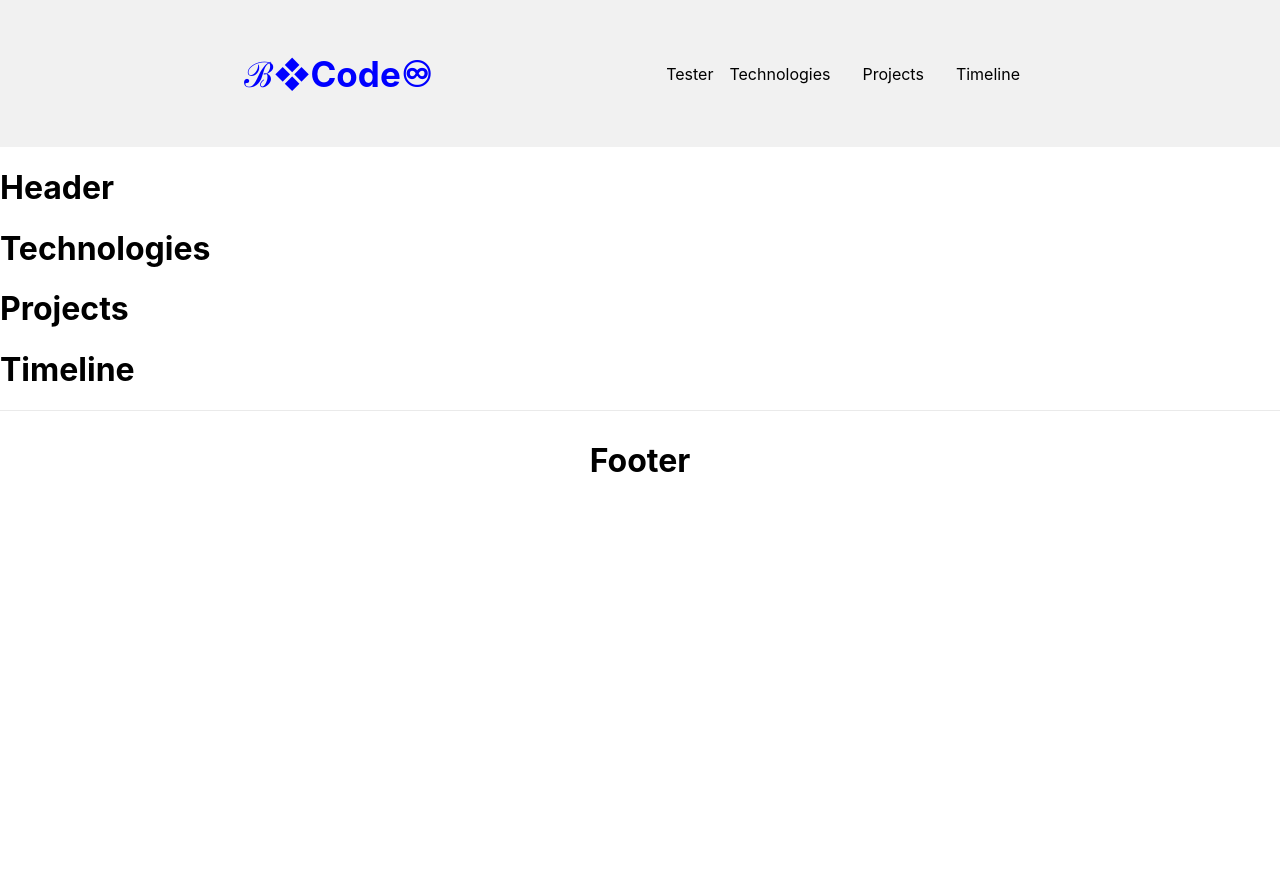
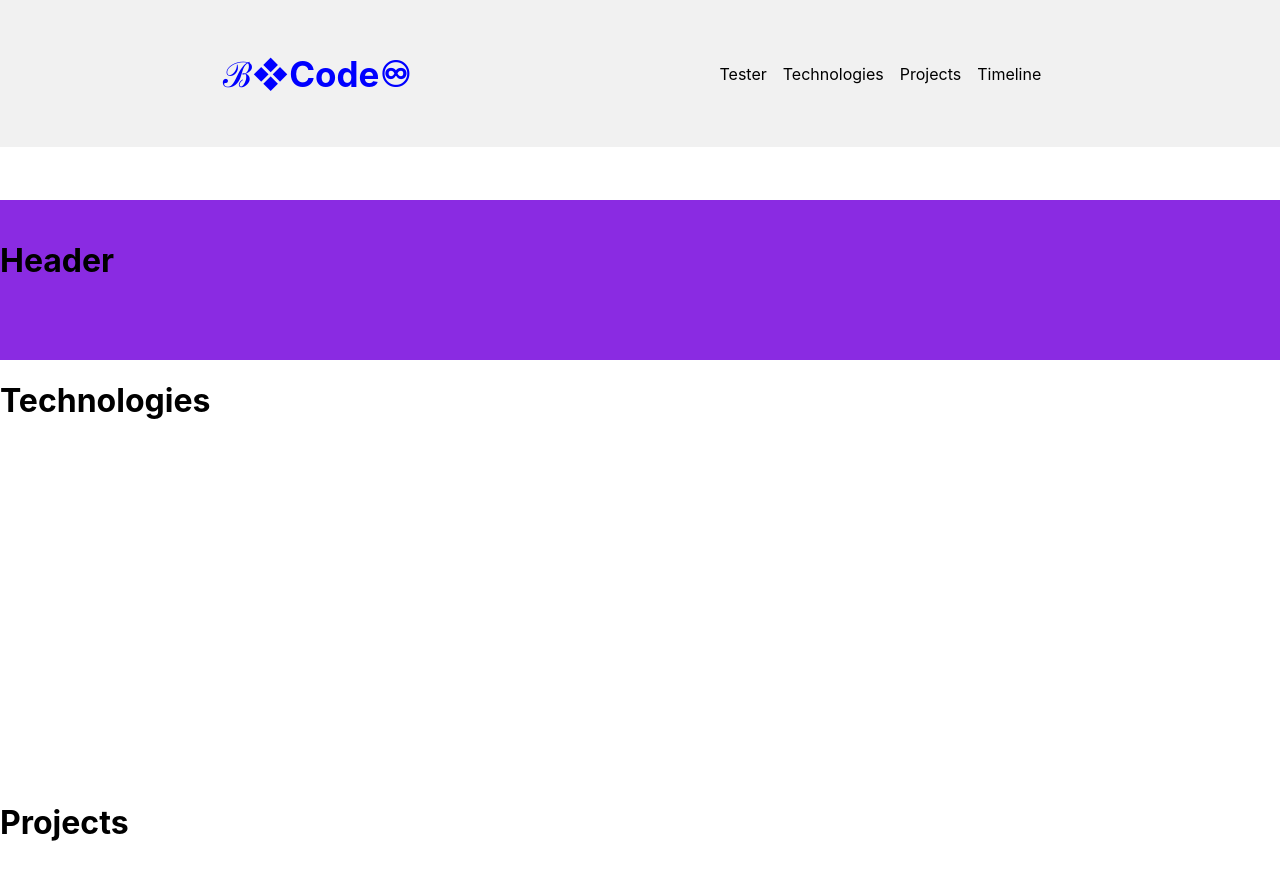
Before and after one commit to bawowtsn/bcode-site1, a Next.js app: page / in a window 1280 px wide. Shown: the top 880 px of the page. Before the commit the page ends 800 px from the top, so only its background shows below. Built offline with nearby package versions, Linux system fonts and the light colour scheme.

Commit message:
added shrinking navbar on scroll

```diff
--- a/components/Header.js
+++ b/components/Header.js
@@ -2,7 +2,7 @@ import React from 'react'
 
 const Header = () => {
     return (
-        <div>
+        <div style={{height:'20vh', backgroundColor:'blueviolet', marginTop:'200px', paddingTop:'20px'}}>
             <h1>Header</h1>
         </div>
     )
--- a/components/Navbar.js
+++ b/components/Navbar.js
@@ -1,23 +1,64 @@
-import React,{ useState } from 'react'
+import React,{ useState, useEffect } from 'react'
 import Link from 'next/link'
-import { a, NavButton, NavLinks, ReactiveNavLinks, Logo, NavBarContainer, ReactiveNavContainer } from '../styles/Navbar.module.css'
+import { a, NavButton, NavLinks, ReactiveNavLinks, Logo, NavBarContainer, ReactiveNavContainer, dropdown, dropdownContent, navBarId } from '../styles/Navbar.module.css'
+
 
 const Navbar = () => {
     const [nav, setNav] = useState ("false");
-
+    const [isShrunk, setShrunk] = useState(false);
 
     const ReactiveNav = () => {
         setNav(!nav);
     };
 
+
+    useEffect(() => {
+        const handler = () => {
+        setShrunk((isShrunk) => {
+            if (
+                !isShrunk && (document.body.scrollTop > 10 || document.documentElement.scrollTop > 10)
+            ) {
+            return true;
+            }
+
+            if (
+                isShrunk && document.body.scrollTop < 4 && document.documentElement.scrollTop < 4
+            ) {
+            return false;
+            }
+
+            return isShrunk;
+        });
+        };
+
+        window.addEventListener("scroll", handler);
+        return () => window.removeEventListener("scroll", handler);
+
+    }, []);
+
+    // return <Component isShrunk={isShrunk} />
+    // };
+
+
+
+
     return (
 
-        <div className={nav ? NavBarContainer : ReactiveNavContainer}>
+        <div id={isShrunk ? navBarId : null} className={nav ? NavBarContainer : ReactiveNavContainer}>
             <a className={Logo} href='' > &#8492;&#10070;Code&#9854; </a>
             <nav className={nav ? NavLinks : ReactiveNavLinks}>
                 <Link href="/" className={Logo}> Tester</Link>
                  <a href='' className={a} >Technologies</a>
-                 <a href='' className={a} >Projects</a>
+                 <div className={dropdown}>
+                    <a href='' >Projects</a>
+                    <div className={dropdownContent}>
+                        <a>Project-1</a>
+                        <a>Project-2</a>
+                        <a>Project-3</a>
+                        <a>Project-4</a>
+                    </div>
+                 </div>
+
                  <a className={a} >Timeline</a>
             </nav>
             <button className={NavButton} onClick={ReactiveNav}>&#9776;</button>
--- a/components/Projects.js
+++ b/components/Projects.js
@@ -1,6 +1,6 @@
 const Projects = () => {
     return (
-        <div>
+        <div style={{height:'50vh'}}>
             <h1>Projects</h1>
         </div>
     )
--- a/components/Technologies.js
+++ b/components/Technologies.js
@@ -1,6 +1,6 @@
 const Technologies = () => {
     return (
-        <div>
+        <div style={{height:'50vh'}}>
             <h1>Technologies</h1>
         </div>
     )
--- a/components/Timeline.js
+++ b/components/Timeline.js
@@ -2,7 +2,7 @@ import React from 'react'
 
 const Timeline = () => {
     return (
-        <div>
+        <div style={{height:'50vh'}}>
             <h1>Timeline</h1>
         </div>
     )
--- a/styles/Navbar.module.css
+++ b/styles/Navbar.module.css
@@ -14,7 +14,7 @@
   justify-content: center;
 }
 
-.RooterContainer {
+/* .RooterContainer {
   width: 100%;
   background-color: none;
   height: 100px;
@@ -22,26 +22,38 @@
   display: flex;
   justify-content: center;
   align-items: center;
-}
+} */
 
 .NavBarContainer {
+  position: fixed;
+  width: 100%;
+  top: 0;
   background-color: #f1f1f1;
   padding: 50px 10px;
   display: flex;
   flex-wrap: wrap;
+  align-items: center;
+  z-index: 99;
   justify-content: space-evenly;
-  align-items: center;
-  zindex: 99;
+  transition: all 0.5s;
 }
 
 .ReactiveNavContainer {
+  position: fixed;
+  width: 100%;
+  top: 0;
   background-color: aquamarine;
   padding: 50px 10px;
   display: flex;
   flex-wrap: wrap;
   justify-content: space-evenly;
   align-items: center;
-  zindex: 99;
+  z-index: 99;
+  transition: all 0.5s;
+}
+
+#navBarId {
+  padding: 20px 10px;
 }
 
 .Logo {
@@ -50,35 +62,34 @@
   padding: 0px 0px;
   transition: 4s;
   color: blue;
+  margin-right: 6rem;
 }
 
 .NavLinks {
   align-items: center;
+  display: flex;
+  flex-direction: row;
+  transition: all 0.5s;
 }
 
 .ReactiveNavLinks {
+  display: none;
   position: absolute;
   top: 150px;
-  /* right: 3rem;
-  left: 3rem; */
   border-radius: 5px;
-  display: flex;
-  flex-direction: column;
-  background-color: var(--white);
-  z-index: 900;
+  z-index: 99;
   padding: 20px 0;
   min-height: 50vh;
   min-width: 75vw;
-  transform: translateY(0px);
   overflow: hidden;
-  transition: transform 0.5s ease-in-out 0s;
   background-color: beige;
   align-items: center;
+  transition: all 0.5s;
 }
 
 .a {
   color: black;
-  textdecoration: none;
+  text-decoration: none;
   padding: 12px 16px;
 }
 
@@ -89,7 +100,23 @@
   padding: 12px 16px;
   cursor: pointer;
   display: none;
+  transition: all 0.5s;
 }
+
+.dropdown {
+  display: flex;
+  flex-direction: column;
+}
+
+.dropdown:hover .dropdownContent {
+  display: flex;
+}
+
+.dropdownContent {
+  display: none;
+  flex-direction: column;
+}
+
 @media screen and (max-width: 768px) {
   .NavButton {
     display: block;
@@ -98,4 +125,10 @@
   .NavLinks {
     display: none;
   }
+
+  .ReactiveNavLinks {
+    display: flex;
+    flex-direction: column;
+    transition: all 0.5s;
+  }
 }
```
Also changed, not shown: 1 other file (tests, documents, lock files or other folders).
